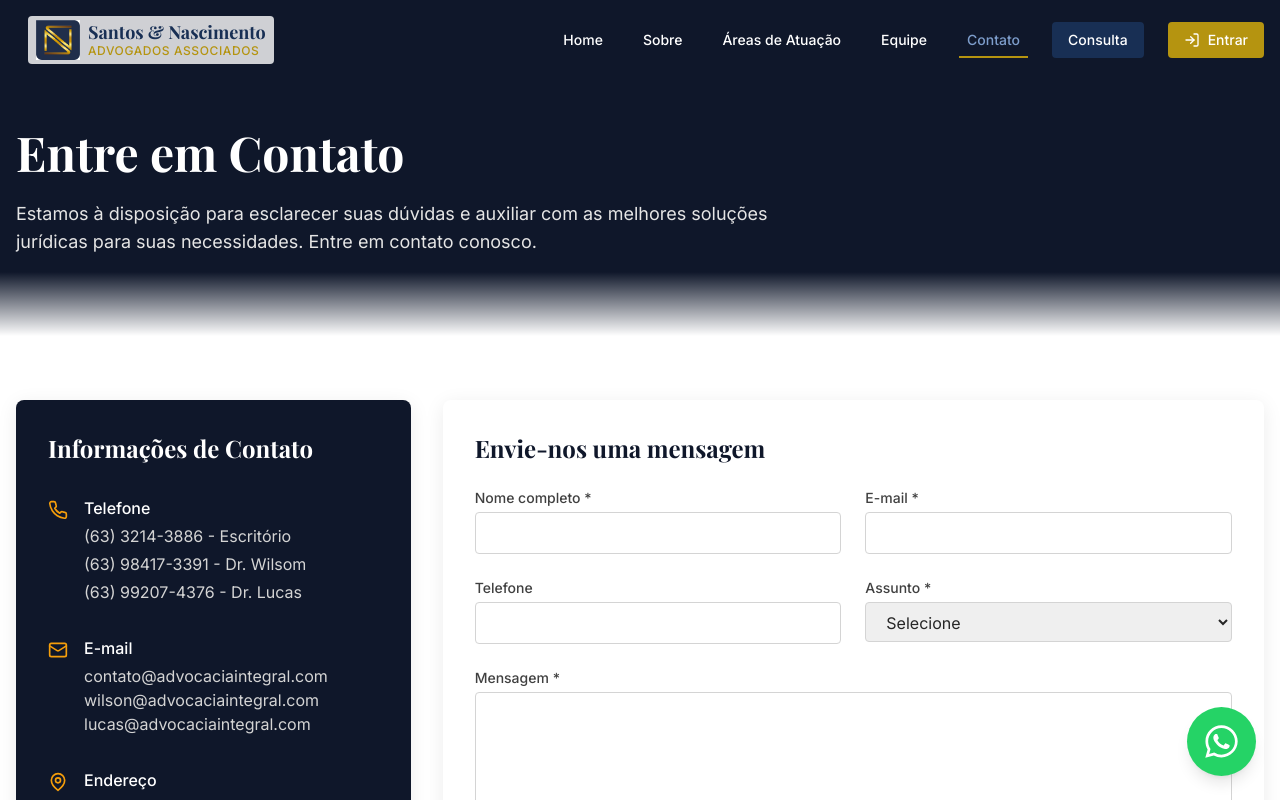
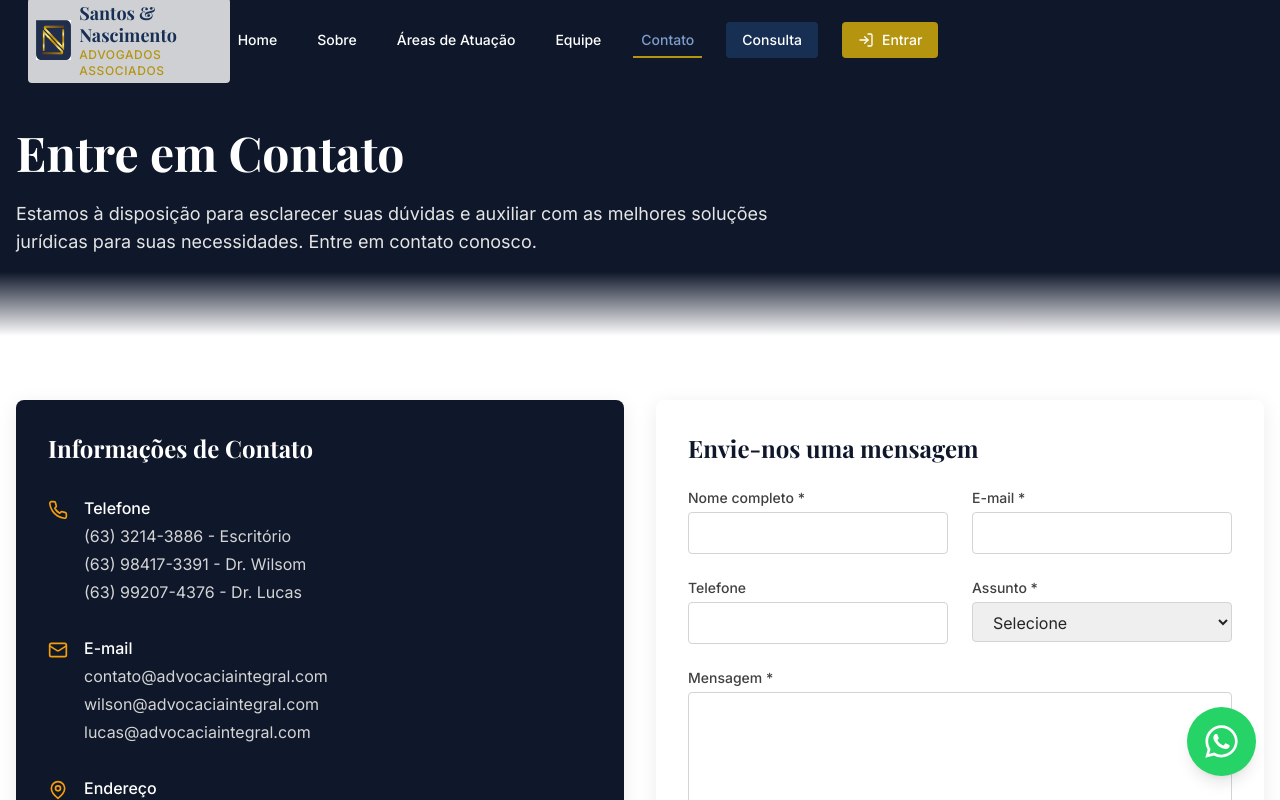
Before and after one commit to WILWSO/Advocacia-Wilson, a React (Vite) app in the folder project/: page /contato in a window 1280 px wide. Shown: the top 800 px of the page. Built offline with nearby package versions, Linux system fonts and the light colour scheme.

Commit message:
Atualização de Responsividade

```diff
--- a/project/src/components/home/Contact.tsx
+++ b/project/src/components/home/Contact.tsx
@@ -49,7 +49,7 @@ const Contact = () => {
           </p>
         </div>
 
-        <div className="grid grid-cols-1 lg:grid-cols-2 gap-12">
+        <div className="grid grid-cols-1 lg:grid-cols-2 gap-12">  {/* container que envolve form y contacto */}
           {/* Contact Form */}
           <motion.div
             initial={{ opacity: 0, y: 20 }}
@@ -57,7 +57,7 @@ const Contact = () => {
             viewport={{ once: true, margin: "-100px" }}
             transition={{ duration: 0.6 }}
           >
-            <div className="bg-white rounded-lg shadow-custom p-8">
+            <div className="h-full flex flex-col bg-white rounded-lg shadow-custom p-8">
               <h4 className="text-xl font-medium text-primary-900 mb-6">Envie-nos uma mensagem</h4>
 
               <form onSubmit={handleSubmit}>
@@ -173,9 +173,9 @@ const Contact = () => {
                     </div>
                     <div>
                       <h5 className="font-medium text-white">Telefone</h5>
-                      <p className="text-neutral-300 mt-1">{company.email} - Escritório</p>
-                      <p className="text-neutral-300 mt-1">{teamMemberData[0].email} - Dr. Wilson </p>
-                      <p className="text-neutral-300 mt-1">{teamMemberData[1].email} - Dr. Lucas</p>
+                      <p className="text-neutral-300 mt-1">{company.fone} - Escritório</p>
+                      <p className="text-neutral-300 mt-1">{teamMemberData[0].phone} - Dr. Wilson </p>
+                      <p className="text-neutral-300 mt-1">{teamMemberData[1].phone} - Dr. Lucas</p>
                     </div>
                   </li>
 
@@ -186,8 +186,8 @@ const Contact = () => {
                     <div>
                       <h5 className="font-medium text-white">E-mail</h5>
                       <p className="text-neutral-300 mt-1">{company.email}</p>
-                      <p className="text-neutral-300">{teamMemberData[0].email}</p>
-                      <p className="text-neutral-300">{teamMemberData[1].email}</p>
+                      <p className="text-neutral-300 mt-1">{teamMemberData[0].email}</p>
+                      <p className="text-neutral-300 mt-1">{teamMemberData[1].email}</p>
                     </div>
                   </li>
 
@@ -238,7 +238,7 @@ const Contact = () => {
           <div className="bg-white rounded-lg shadow-custom p-4">
             <div className="aspect-w-16 aspect-h-9">
               <iframe
-                src={`${company.geolocalizacao}`}
+                src={company.geolocalizacao}
                 width="100%"
                 height="450"
                 style={{ border: 0 }}
--- a/project/src/components/layout/Header.tsx
+++ b/project/src/components/layout/Header.tsx
@@ -20,7 +20,7 @@ const Header = () => {
   const navLinkClasses = ({ isActive }: { isActive: boolean }) =>
     `relative px-2 py-2 text-sm font-medium transition-colors duration-300 after:absolute after:bottom-0 after:left-0 after:h-0.5 after:w-full after:origin-left after:scale-x-0 after:bg-gold-600 after:transition-transform hover:after:scale-x-100 ${
     isActive ? 'text-primary-300 after:scale-x-100' : isScrolled ? 'text-primary-800' : 'text-white'
-   }`; //TEXTOS DO MENU
+   }`; //TEXTOS DO MENU - inclui a estilização md:hidden para ocultar
    return (
     <header
       className={`fixed top-0 z-50 w-full transition-all duration-300 ${
@@ -35,7 +35,7 @@ const Header = () => {
           </Link>
 
           {/* Desktop Navigation */}
-          <nav className="hidden md:flex items-center space-x-6">
+          <nav className="container hidden md:flex items-center space-x-6">
             <NavLink to="/" className={navLinkClasses}>
               Home
             </NavLink>
@@ -84,14 +84,6 @@ const Header = () => {
             className="sm:px-4 py-5 md:hidden bg-white border-t mt-2" //melhoria nas telas menores
           >
             <nav className= {`container mx-auto px-4 py-4 flex flex-col`}>
-             {/* inclui essa div do logo */}
-              <div className="flex items-center justify-between px-4">
-                <Link to="/" className="flex items-center w-full">
-                  <Logo className="h-10 md:h-12 max-w-full" />
-                </Link>
-              </div>
-              {/* ...restante do código... */}
-
               <NavLink
                 to="/"
                 className="py-3 border-b border-neutral-100 text-primary-800"
--- a/project/src/pages/ContactPage.tsx
+++ b/project/src/pages/ContactPage.tsx
@@ -73,7 +73,7 @@ const ContactPage = () => {
       {/* Contact Info & Form */}
       <section className="py-16 bg-white">
         <div className="container mx-auto px-4">
-          <div className="grid grid-cols-1 lg:grid-cols-3 gap-8">
+          <div className="grid grid-cols-1 lg:grid-cols-2 gap-8"> {/* div da grid que divide os tamanhos */}
             {/* Contact Info */}
             <motion.div
               initial="hidden"
@@ -81,9 +81,10 @@ const ContactPage = () => {
               viewport={{ once: true }}
               variants={fadeInUp}
               transition={{ duration: 0.6 }}
-              className="lg:col-span-1"
+              className="lg:col-span-1" //tamanho que ocupa o espaco da coluna INFO CONTACTO
+
             >
-              <div className="bg-primary-900 text-white rounded-lg shadow-custom p-8 sticky top-32">
+              <div className="bg-primary-900 text-white rounded-lg shadow-custom p-8 sticky top-32"> {/* insira border-8 para visualizar o container INFO CONTACTO */}
                 <h2 className="text-2xl font-serif font-bold mb-8">Informações de Contato</h2>
 
                 <ul className="space-y-8">
@@ -106,8 +107,8 @@ const ContactPage = () => {
                     <div>
                       <h3 className="font-medium text-white">E-mail</h3>
                       <p className="text-neutral-300 mt-1"> {company.email} </p>
-                      <p className="text-neutral-300"> {teamMemberData[0].email} </p>
-                      <p className="text-neutral-300"> {teamMemberData[1].email} </p>
+                      <p className="text-neutral-300 mt-1"> {teamMemberData[0].email} </p>
+                      <p className="text-neutral-300 mt-1 "> {teamMemberData[1].email} </p>
                     </div>
                   </li>
 
@@ -148,9 +149,9 @@ const ContactPage = () => {
               viewport={{ once: true }}
               variants={fadeInUp}
               transition={{ duration: 0.6, delay: 0.2 }}
-              className="lg:col-span-2"
+              className="lg:col-span-1,2" //determina a largura da coluna
             >
-              <div className="bg-white rounded-lg shadow-custom p-8">
+              <div className="bg-white rounded-lg shadow-custom p-8"> {/* div que envolve o Form */}
                 <h2 className="text-2xl font-serif font-bold text-primary-900 mb-6">Envie-nos uma mensagem</h2>
 
                 {formSubmitted ? (
@@ -305,7 +306,7 @@ const ContactPage = () => {
         </div>
       </section>
 
-      {/* Map */}
+      {/* Geolocalizacao */}
       <section className="py-16 bg-neutral-50">
         <div className="container mx-auto px-4">
           <div className="text-center max-w-3xl mx-auto mb-12">
```
